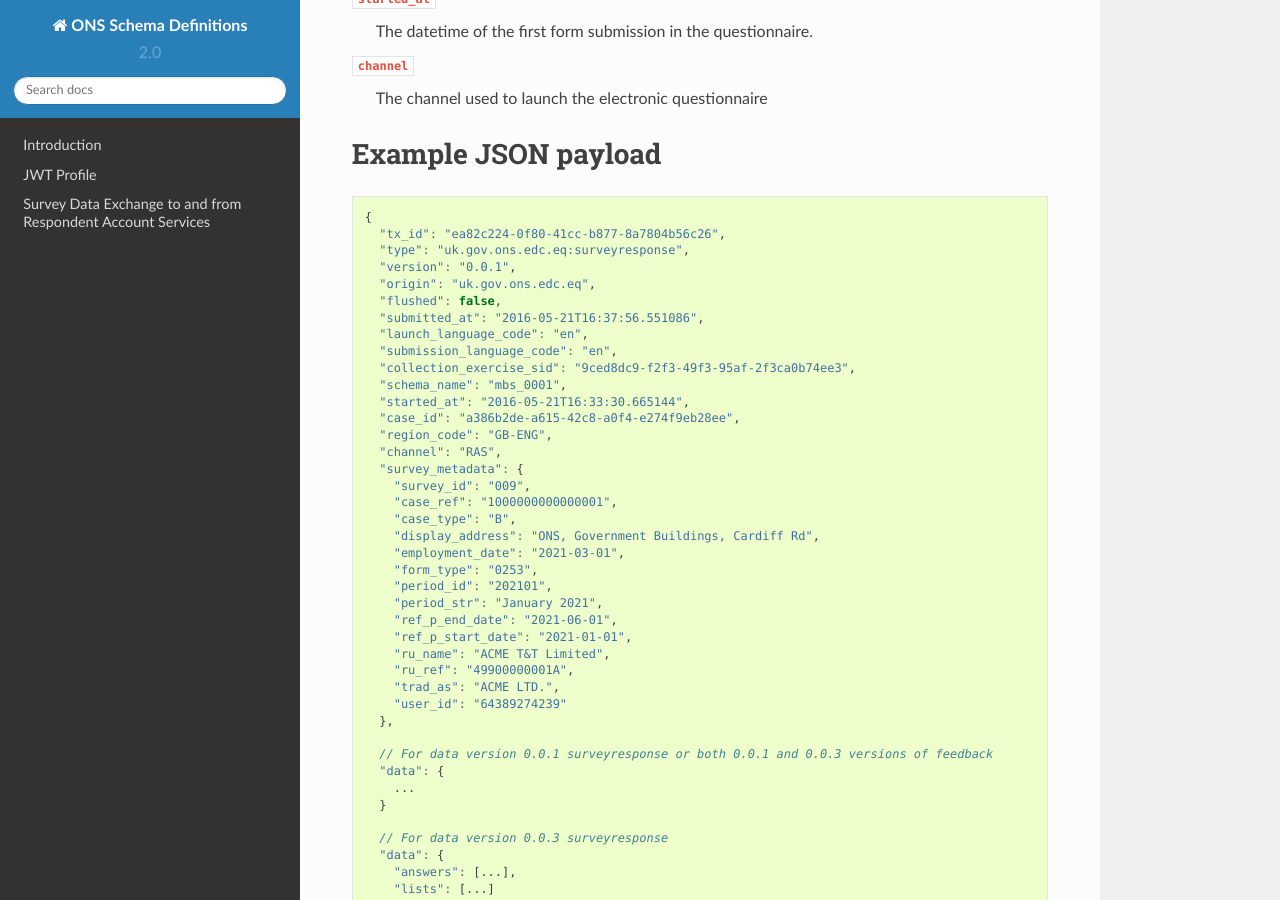
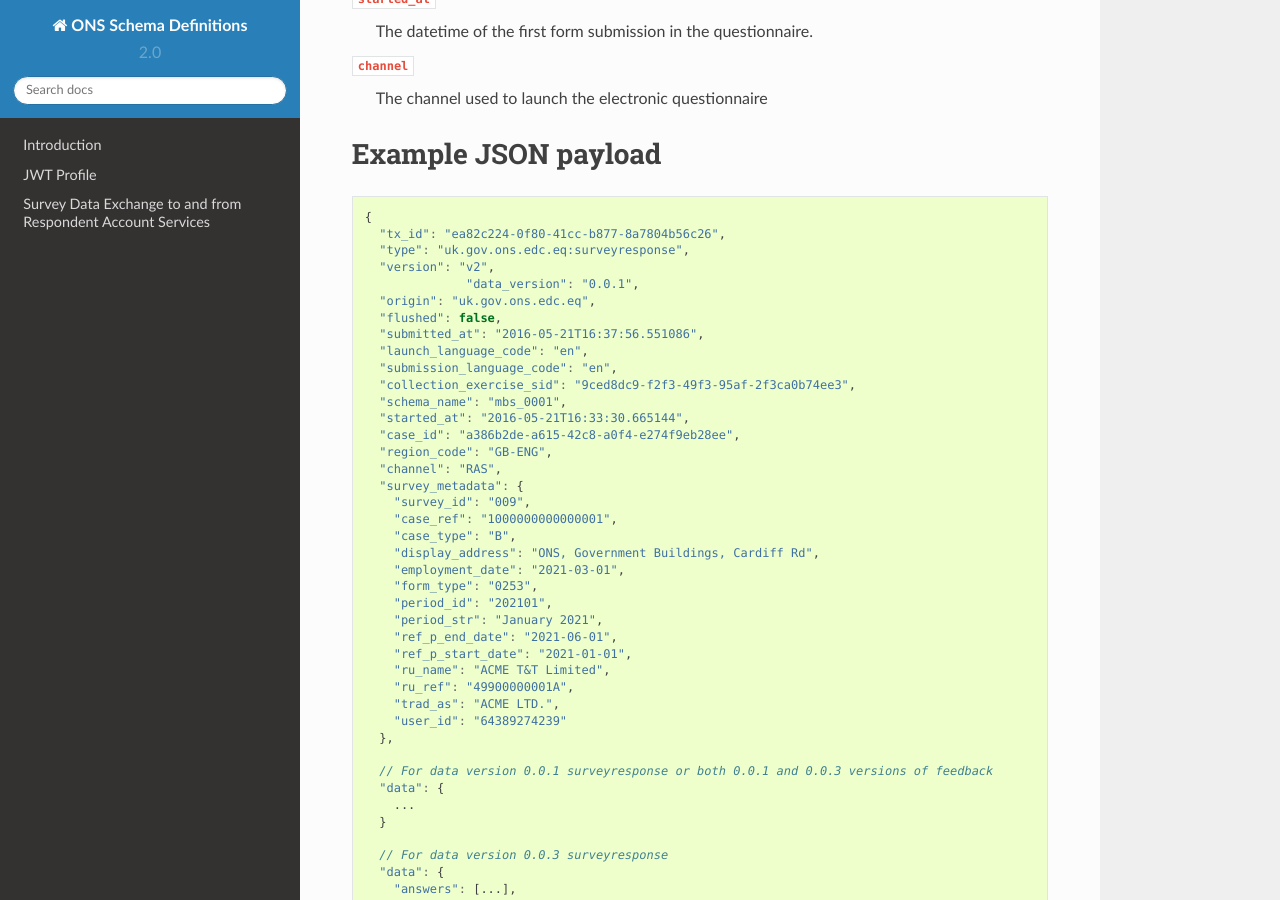
Before and after one commit to ONSdigital/ons-schema-definitions, a Sphinx documentation site: the page built from docs/eq_runner_to_downstream_payload_v2.rst, in a window 1280 px wide and 900 px high, scrolled down 2213 px. Built offline with Sphinx 7.4.7 and the Read the Docs theme 2.0.0, drawn with Linux system fonts in a browser that asks for light colours; pages that are not in the unit, such as notebooks, are missing from menus.

Commit message:
Fix additional v2 examples

```diff
--- a/docs/eq_runner_to_downstream_payload_v2.rst
+++ b/docs/eq_runner_to_downstream_payload_v2.rst
@@ -78,7 +78,8 @@ Example JSON payload
   {
     "tx_id": "ea82c224-0f80-41cc-b877-8a7804b56c26",
     "type": "uk.gov.ons.edc.eq:surveyresponse",
-    "version": "0.0.1",
+    "version": "v2",
+		"data_version": "0.0.1",
     "origin": "uk.gov.ons.edc.eq",
     "flushed": false,
     "submitted_at": "2016-05-21T16:37:56.551086",
```
